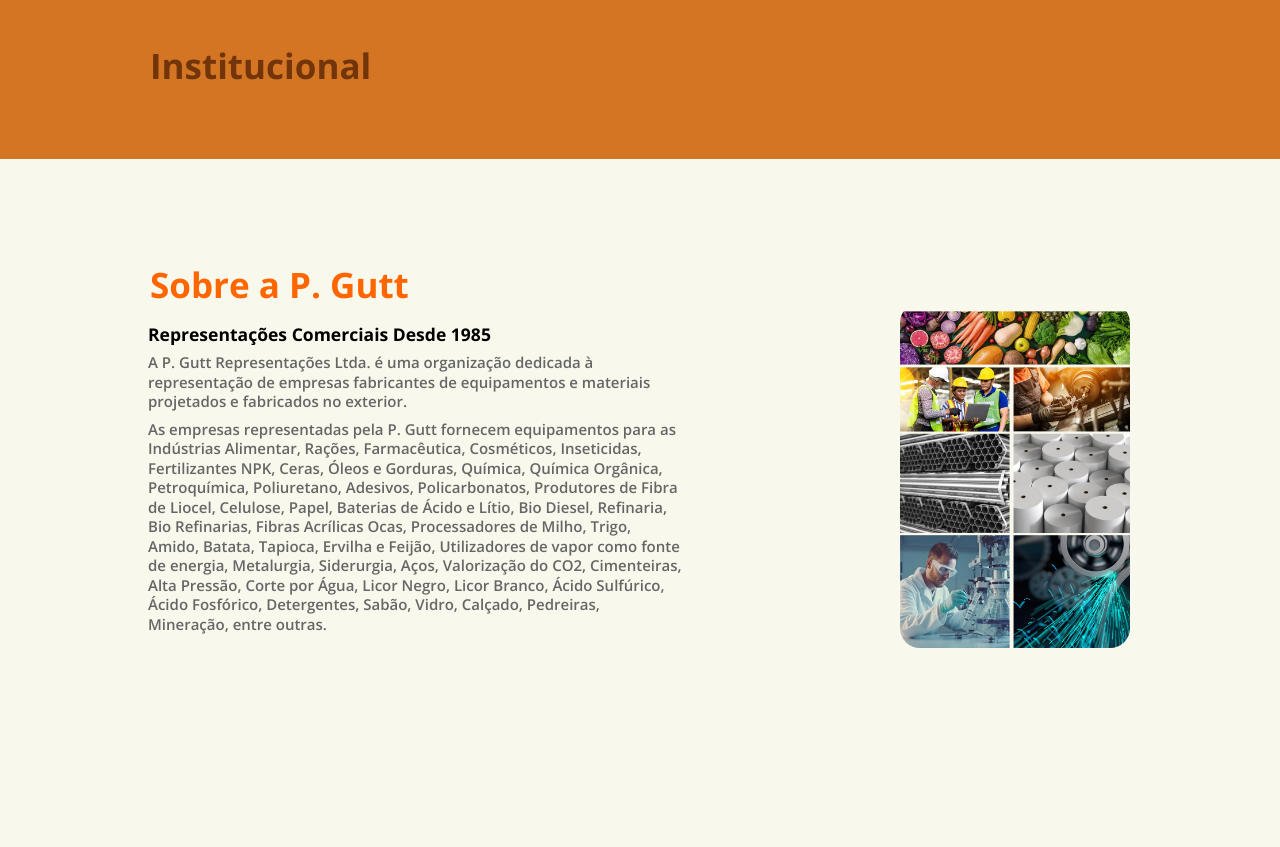
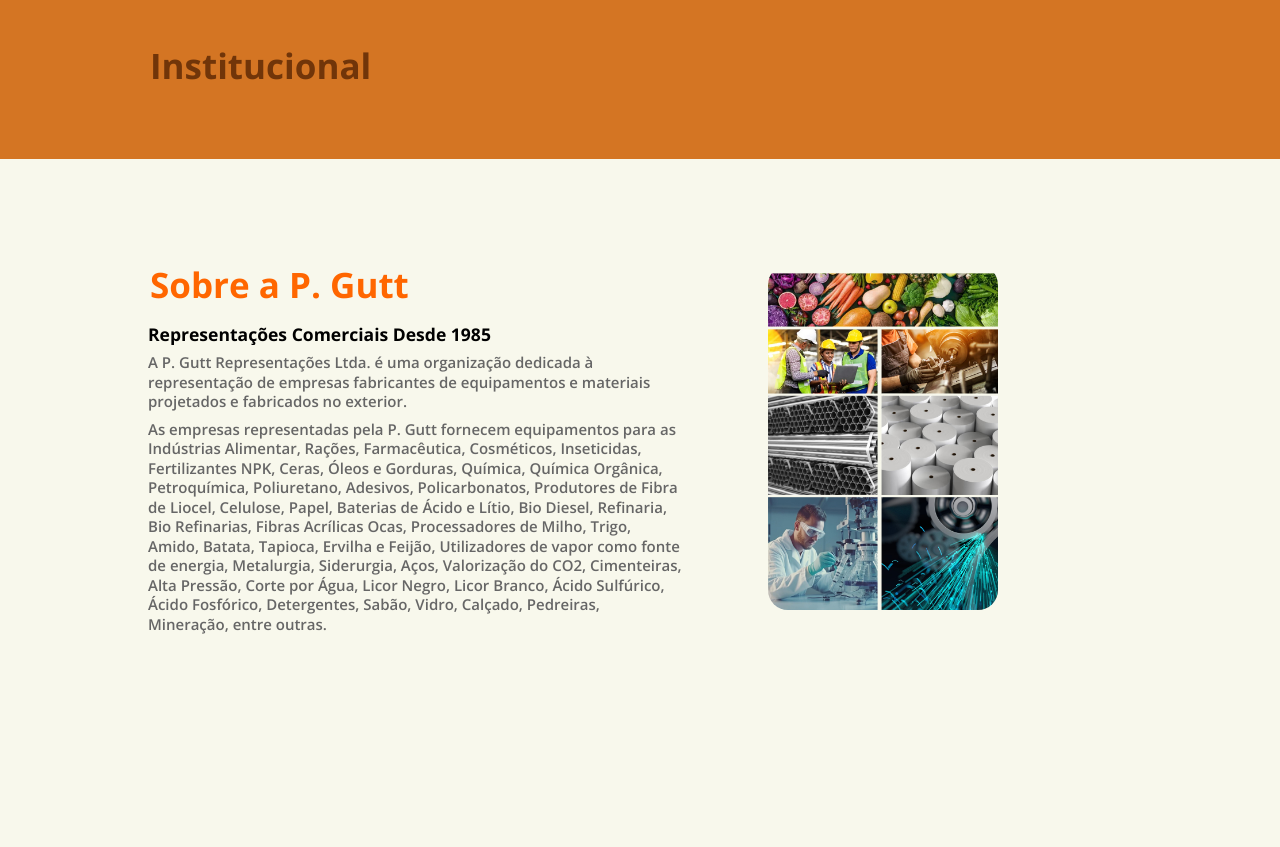
Before and after one commit to clarisseisnard/pgutt, a Django app: page / in a window 1280 px wide. Shown: the part 641-1488 px from the top of the page. Run offline with Django 5.2, Linux system fonts and the light colour scheme.

Commit message:
changes to css

```diff
--- a/static/app/styles.css
+++ b/static/app/styles.css
@@ -415,6 +415,7 @@ main {
 }
 
 .text-content {
+    position: relative;
     width: 100%;
     height: 70vh;
     padding: 5rem 0;
@@ -442,10 +443,11 @@ main {
 }
 
 .subtext-img {
+  position: relative;
   img {
     position: absolute;
-    left: 1000px;
-    top: 1055px;
+    left: 55%;
+    top: -50px;
     width: 300px;
     height: auto;
     border-radius: 20px;
@@ -1383,8 +1385,7 @@ button[type="submit"] {
         /* display: none; */
         position: absolute;
         width: 230px;
-        top: 80px;
-        left: 900px;
+        left: 60%;
         height: auto;
         border-radius: 20px;
       }
@@ -1512,6 +1513,14 @@ button[type="submit"] {
 
 }
 
+@media screen and (max-width: 1200px) {
+  .subtext-img {
+    img {
+      left: 70%;
+    }
+  }
+}
+
 @media screen and (max-width: 991px) {
 
   .map {
@@ -1601,14 +1610,13 @@ button[type="submit"] {
       }
 
       .subtext-img {
-        width: 100%;
+        /* width: 100%; */
         display: none;
         /* border: 5px solid red; */
         img {
           display:block;
           width: 250px;
-          top: 1240px;
-          left: 550px;
+          left: 90%;
           height: auto;
           border-radius: 20px;
         }
@@ -2181,20 +2189,3 @@ button[type="submit"] {
   }
 
 }
-
-@media screen and (max-width: 2200px),
-       screen and (max-height: 800px) {
-      .pop-up-download {
-        padding: 0 3rem;
-        h1 {
-          font-size: 33px;
-          margin: 0;
-        }
-
-        .subtext-img {
-          img {
-            display: none;
-          }
-        }
-      }
-}
```
